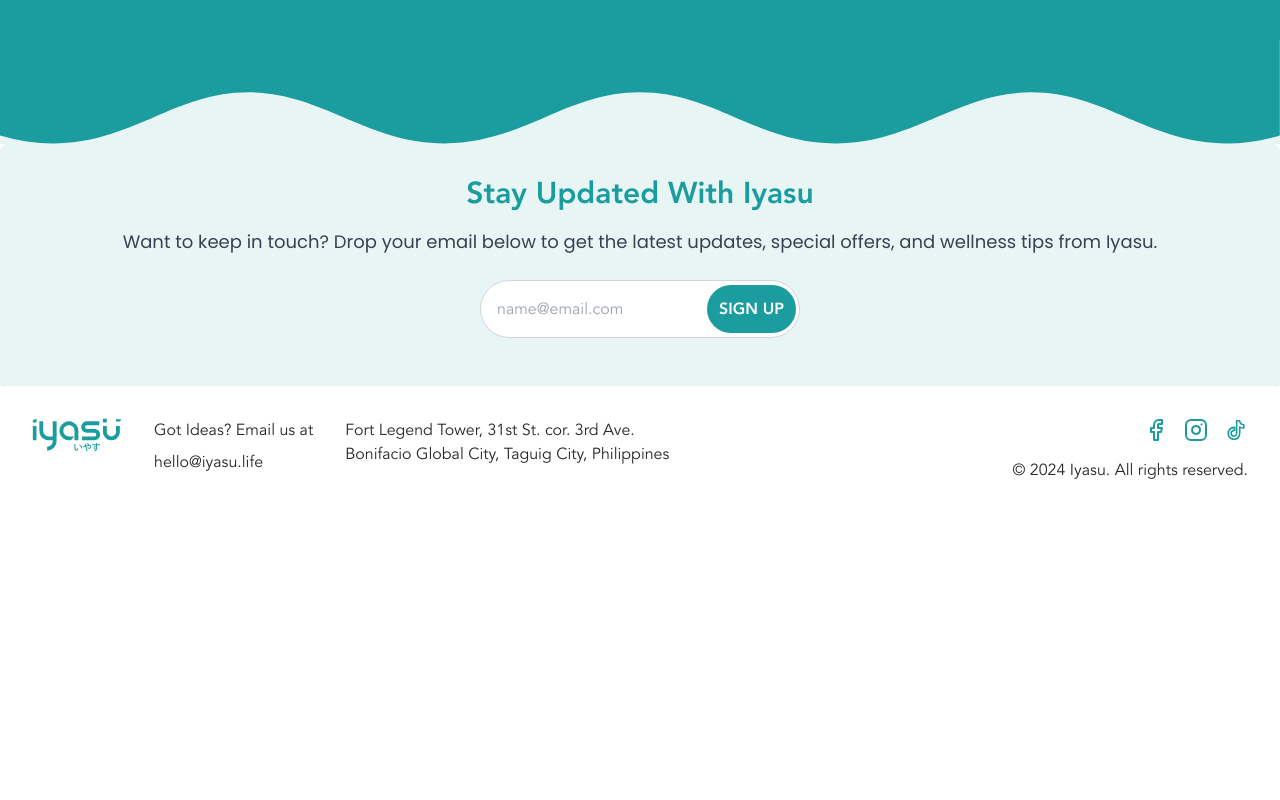
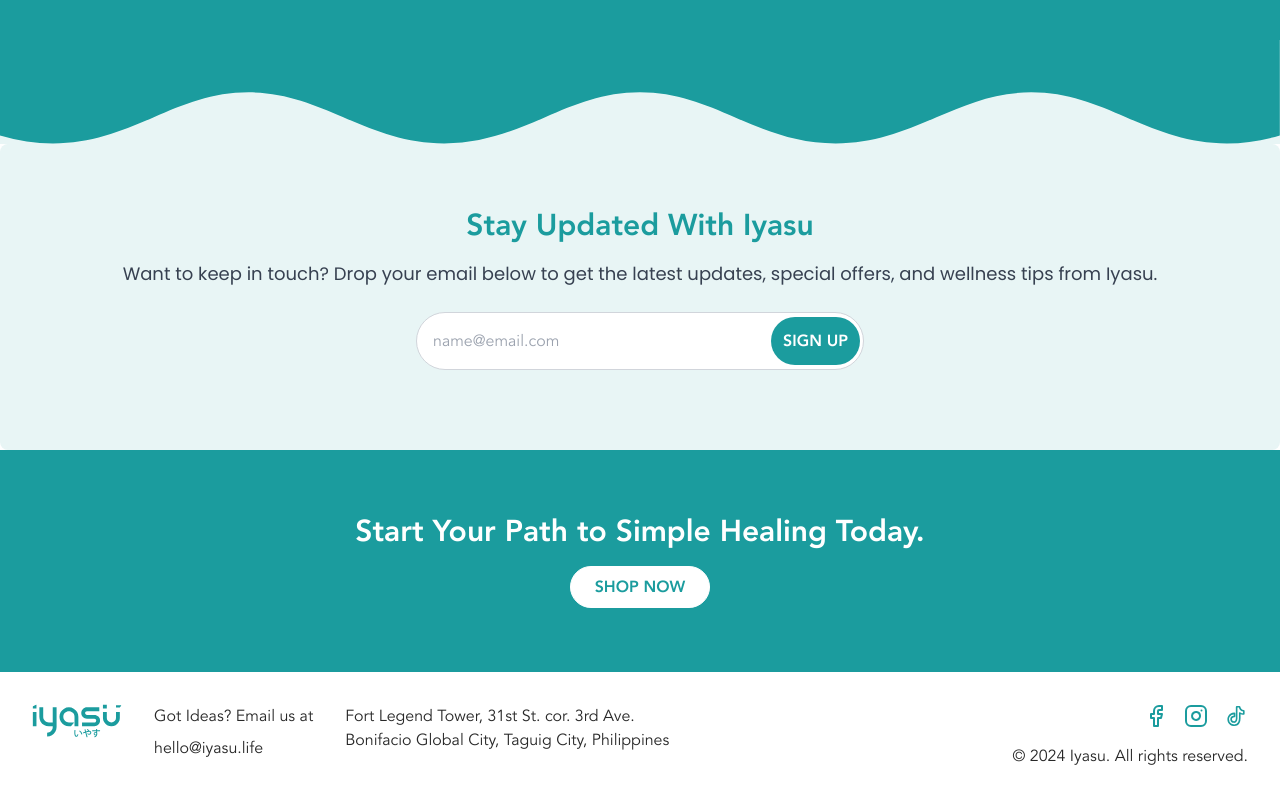
Before and after one commit to dennexequiel/iyasu, a Next.js app: page / in a window 1280 px wide. Shown: the part 3945-4745 px from the top of the page. Before the commit the page ends 4459 px from the top, so only its background shows below. Built offline with nearby package versions, Linux system fonts and the light colour scheme.

Commit message:
Add Google sheet integration

```diff
--- a/package.json
+++ b/package.json
@@ -15,12 +15,14 @@
     "embla-carousel": "^8.3.0",
     "embla-carousel-autoplay": "^8.3.0",
     "embla-carousel-react": "^8.3.0",
+    "googleapis": "^144.0.0",
     "lucide-react": "^0.447.0",
     "next": "14.2.14",
     "react": "^18",
     "react-dom": "^18",
     "tailwind-merge": "^2.5.3",
-    "tailwindcss-animate": "^1.0.7"
+    "tailwindcss-animate": "^1.0.7",
+    "zod": "^3.23.8"
   },
   "devDependencies": {
     "@types/node": "^20",
--- /dev/null
+++ b/src/app/api/newsletter/route.ts
@@ -0,0 +1,44 @@
+import { google } from 'googleapis';
+import { NextResponse } from 'next/server';
+
+export async function POST(request: Request) {
+  try {
+    const { email } = await request.json();
+
+    if (!email) {
+      return NextResponse.json(
+        { message: 'Email is required' },
+        { status: 400 }
+      );
+    }
+
+    // Set up Google Sheets API
+    const auth = new google.auth.GoogleAuth({
+      credentials: JSON.parse(process.env.GOOGLE_SERVICE_ACCOUNT_KEY || ''),
+      scopes: ['https://www.googleapis.com/auth/spreadsheets'],
+    });
+
+    const sheets = google.sheets({ version: 'v4', auth });
+
+    // Append the email to the Google Sheet
+    await sheets.spreadsheets.values.append({
+      spreadsheetId: process.env.GOOGLE_SHEET_ID,
+      range: 'Subscribers!A:A',
+      valueInputOption: 'USER_ENTERED',
+      requestBody: {
+        values: [[email]],
+      },
+    });
+
+    return NextResponse.json(
+      { message: 'Successfully signed up!' },
+      { status: 200 }
+    );
+  } catch (error) {
+    console.error('Error signing up:', error);
+    return NextResponse.json(
+      { message: 'An error occurred while signing up' },
+      { status: 500 }
+    );
+  }
+}
--- a/src/app/components/newsletter.tsx
+++ b/src/app/components/newsletter.tsx
@@ -1,64 +1,143 @@
 'use client';
-import { useState } from 'react';
 
-const Newsletter = () => {
-  const [email, setEmail] = useState('');
-  const [error, setError] = useState('');
-  const [success, setSuccess] = useState(false);
+import { FormEvent, useState } from 'react';
+import { useScrollTo } from '../hooks/useScrollTo';
 
-  const handleSubmit = (e) => {
+// Email validation regex
+const EMAIL_REGEX = /^[a-zA-Z0-9._%+-]+@[a-zA-Z0-9.-]+\.[a-zA-Z]{2,}$/;
+
+// Sub-components
+const SubmitButton: React.FC<{ isLoading: boolean }> = ({ isLoading }) => (
+  <button
+    type='submit'
+    disabled={isLoading}
+    className='uppercase absolute mr-1 right-0 top-1/2 transform -translate-y-1/2 bg-teal-500 text-white font-bold p-3 rounded-full hover:bg-teal-600 transition duration-300 disabled:opacity-50'
+  >
+    Sign Up
+  </button>
+);
+
+const NewsletterForm: React.FC<{
+  email: string;
+  setEmail: (email: string) => void;
+  handleSubmit: (e: FormEvent<HTMLFormElement>) => void;
+  isLoading: boolean;
+}> = ({ email, setEmail, handleSubmit, isLoading }) => (
+  <form onSubmit={handleSubmit} className='flex flex-col items-center'>
+    <div className='relative w-full max-w-md mb-4'>
+      <input
+        type='email'
+        name='email'
+        placeholder='name@email.com'
+        value={email}
+        onChange={(e) => setEmail(e.target.value)}
+        className='border border-gray-300 outline-none rounded-full p-4 w-full focus:ring-1 focus:ring-teal-500 transition duration-300'
+        required
+        aria-label='Email address'
+      />
+      <SubmitButton isLoading={isLoading} />
+    </div>
+  </form>
+);
+
+const CTASection: React.FC<{ scrollToShop: () => void }> = ({ scrollToShop }) => (
+  <section className='py-16 text-center bg-teal-500'>
+    <h2 className='text-3xl font-bold text-white mb-4'>
+      Start Your Path to Simple Healing Today.
+    </h2>
+    <button
+      onClick={scrollToShop}
+      className='uppercase bg-white text-teal-500 font-bold border border-white hover:bg-teal-600 hover:text-white px-6 py-2 rounded-full transition duration-300'
+    >
+      Shop Now
+    </button>
+  </section>
+);
+
+// Main component
+export default function Newsletter() {
+  const [email, setEmail] = useState<string>('');
+  const [isLoading, setIsLoading] = useState<boolean>(false);
+  const [message, setMessage] = useState<string>('');
+  const [isSuccess, setIsSuccess] = useState<boolean | null>(null);
+  const scrollOffset = 350;
+  const scrollTo = useScrollTo(scrollOffset);
+
+  const scrollToShop = () => scrollTo('shop');
+
+  const validateEmail = (email: string): boolean => {
+    return EMAIL_REGEX.test(email);
+  };
+
+  const handleSubmit = async (e: FormEvent<HTMLFormElement>) => {
     e.preventDefault();
 
-    // Basic validation for email
-    if (!email) {
-      setError('Please enter your email address.');
+    if (!validateEmail(email)) {
+      setIsSuccess(false);
+      setMessage('Please enter a valid email address.');
       return;
     }
 
-    // Regex for email validation
-    const emailRegex = /^[^\s@]+@[^\s@]+\.[^\s@]+$/;
-    if (!emailRegex.test(email)) {
-      setError('Please enter a valid email address.');
-      return;
+    setIsLoading(true);
+    setMessage('Signing up...');
+    setIsSuccess(null);
+
+    try {
+      const response = await fetch('/api/newsletter', {
+        method: 'POST',
+        headers: {
+          'Content-Type': 'application/json',
+        },
+        body: JSON.stringify({ email }),
+      });
+
+      const data = await response.json();
+
+      if (response.ok) {
+        setIsSuccess(true);
+        setMessage(data.message || 'Successfully signed up!');
+        setEmail('');
+      } else {
+        setIsSuccess(false);
+        setMessage(data.message || 'An error occurred. Please try again.');
+      }
+    } catch (error) {
+      console.error('An error occurred:', error);
+      setIsSuccess(false);
+      setMessage('An error occurred. Please try again.');
+    } finally {
+      setIsLoading(false);
     }
+  };
 
-    // Clear error and perform signup action
-    setError('');
-    setSuccess(true);
-
-    // Simulate an API call to submit the email
-    console.log('Email submitted:', email);
-    // Reset email input after submission
-    setEmail('');
+  const getMessageColor = () => {
+    if (isSuccess === null) return 'text-gray-500';
+    if (isSuccess) return 'text-teal-500';
+    return 'text-red-500';
   };
 
   return (
-    <div className="bg-teal-50 p-8 rounded-lg shadow-md text-center">
-      <h2 className="text-3xl font-bold text-teal-500 mb-4">Stay Updated With Iyasu</h2>
-      <p className="text-lg text-gray-700 mb-6 font-poppins">
-        Want to keep in touch? Drop your email below to get the latest updates, special offers, and wellness tips from Iyasu.
-      </p>
-      <form onSubmit={handleSubmit} className="flex flex-col items-center">
-        <div className="relative w-full max-w-xs mb-4"> {/* Container for input and button */}
-          <input
-            type="email"
-            placeholder="name@email.com"
-            value={email}
-            onChange={(e) => setEmail(e.target.value)}
-            className="border border-gray-300 outline-none rounded-full p-4 w-full hover:border-teal-500 focus:ring-1 focus:ring-teal-500 transition duration-300"
-          />
-          <button
-            type="submit"
-            className="uppercase absolute mr-1 right-0 top-1/2 transform -translate-y-1/2 bg-teal-500 text-white font-bold p-3 rounded-full hover:bg-teal-600 transition duration-300"
+    <>
+      <section className='bg-teal-50 p-8 rounded-lg text-center py-16'>
+        <h2 className='text-3xl font-bold text-teal-500 mb-4'>
+          Stay Updated With Iyasu
+        </h2>
+        <p className='text-lg text-gray-700 mb-6 font-poppins'>
+          Want to keep in touch? Drop your email below to get the latest
+          updates, special offers, and wellness tips from Iyasu.
+        </p>
+        <NewsletterForm email={email} setEmail={setEmail} handleSubmit={handleSubmit} isLoading={isLoading} />
+        {message && (
+          <p
+            className={`${getMessageColor()} text-center w-full max-w-md mx-auto`}
+            role='status'
           >
-            Sign Up
-          </button>
-        </div>
-      </form>
-      {error && <p className="text-red-500 mt-2">{error}</p>} {/* Error message color */}
-      {success && <p className="text-green-500 mt-2">Thank you for signing up!</p>}
-    </div>
+            {message}
+          </p>
+        )}
+      </section>
+
+      <CTASection scrollToShop={scrollToShop} />
+    </>
   );
-};
-
-export default Newsletter;
+}
```
Also changed, not shown: 1 other file (tests, documents, lock files or other folders).
